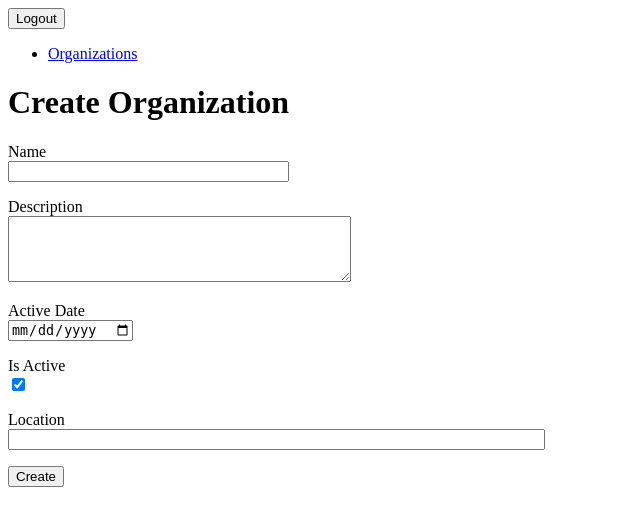
After one commit to brian-mugami/pos-system, a Flask app: page /org/create_organization in a window 1280 px wide. The commit adds this page. Shown: the top 526 px of the page, without its empty margins (0-640 px from the left). Run offline with Flask 3, Linux system fonts and the light colour scheme; the visitor is signed in with stand-in values (Sample User, id 1); some libraries are stand-ins or nearby versions.

Commit message:
organization begining

```diff
--- a/system/__init__.py
+++ b/system/__init__.py
@@ -24,9 +24,10 @@ def create_app():
     login_manager.login_view = 'auth_blp.login'
     login_manager.init_app(app)
     from .models import UserModel
-    from .routes import auth_blp,home_blp
+    from .routes import auth_blp, home_blp, org_blp
     app.register_blueprint(auth_blp, url_prefix="/")
     app.register_blueprint(home_blp, url_prefix="/dash")
+    app.register_blueprint(org_blp, url_prefix="/org")
 
     @login_manager.user_loader
     def load_user(id):
--- a/system/forms/__init__.py
+++ b/system/forms/__init__.py
@@ -1 +1,2 @@
 from .auth_forms import RegistrationForm, LoginForm, ForgotPasswordForm
+from .organization_form import  *
--- a/system/forms/organization_form.py
+++ b/system/forms/organization_form.py
@@ -0,0 +1,14 @@
+from flask_wtf import FlaskForm
+from wtforms import StringField, SubmitField
+from wtforms.fields.datetime import DateTimeField, DateField
+from wtforms.fields.simple import TextAreaField, BooleanField
+from wtforms.validators import DataRequired, Length, Optional
+
+
+class OrganizationForm(FlaskForm):
+    name = StringField('Name', validators=[DataRequired(), Length(max=50)])
+    description = TextAreaField('Description', validators=[Optional()])
+    active_date = DateField('Active Date', validators=[DataRequired()])
+    is_active = BooleanField('Is Active', default=True)
+    location = StringField('Location', validators=[Optional(), Length(max=256)])
+    submit = SubmitField('Create')
--- a/system/routes/__init__.py
+++ b/system/routes/__init__.py
@@ -1,2 +1,3 @@
 from .auth import auth_blp
 from .homepage import home_blp
+from .organization import org_blp
--- a/system/routes/organization.py
+++ b/system/routes/organization.py
@@ -0,0 +1,39 @@
+from flask import Blueprint, flash, redirect, url_for, render_template, request
+from flask_login import login_required, current_user
+from sqlalchemy.exc import IntegrityError
+
+from ..forms import OrganizationForm
+from ..models import OrganizationModel
+
+org_blp = Blueprint("org_blp", __name__, template_folder='templates', static_folder='static')
+
+
+@org_blp.route('/organization', methods=['GET'])
+@login_required
+def all_orgs():
+    orgs = OrganizationModel.query.all()
+    return render_template('org_templates/all_orgs.html', user=current_user, orgs=orgs)
+
+
+@org_blp.route('/create_organization', methods=['GET', 'POST'])
+@login_required
+def create_orgs():
+    form = OrganizationForm()
+    if request.method == "POST":
+        organization = OrganizationModel(
+            name=form.name.data,
+            description=form.description.data,
+            active_date=form.active_date.data,
+            is_active=form.is_active.data,
+            location=form.location.data,
+            user_id=current_user.id
+        )
+        try:
+            organization.save_to_db()
+            flash('Organization created successfully!', 'success')
+            return redirect(url_for('org_blp.all_orgs'))
+        except IntegrityError as e:
+            flash('Organization is not unique!', 'success')
+        except Exception as e:
+            flash('Organization not created successfully!', 'errr')
+    return render_template('org_templates/create_org.html', form=form, user=current_user)
--- a/system/templates/base.html
+++ b/system/templates/base.html
@@ -9,10 +9,14 @@
 <a href="{{url_for('auth_blp.logout')}}">
     <button class="btn btn-danger">Logout</button>
 </a>
+<ul>
+    <li><a href="{{url_for('org_blp.all_orgs')}}">Organizations</a></li>
+</ul>
 {% else %}
 <a href="{{url_for('auth_blp.login')}}">
     <button class="btn btn-success"> Login</button>
 </a>
+
 {% endif %}
 {% block content %}
 {% endblock%}
--- /dev/null
+++ b/system/templates/org_templates/create_org.html
@@ -0,0 +1,43 @@
+{% extends 'base.html' %}
+{%block title%} Create Organization {%endblock%}
+{% block content%}
+<h1>Create Organization</h1>
+<form method="POST">
+    {{ form.hidden_tag() }}
+    <p>
+        {{ form.name.label }}<br>
+        {{ form.name(size=32) }}<br>
+        {% for error in form.name.errors %}
+        <span style="color: red;">[{{ error }}]</span>
+        {% endfor %}
+    </p>
+    <p>
+        {{ form.description.label }}<br>
+        {{ form.description(rows=4, cols=40) }}<br>
+        {% for error in form.description.errors %}
+        <span style="color: red;">[{{ error }}]</span>
+        {% endfor %}
+    </p>
+    <p>
+        {{ form.active_date.label }}<br>
+        {{ form.active_date }}<br>
+        {% for error in form.active_date.errors %}
+        <span style="color: red;">[{{ error }}]</span>
+        {% endfor %}
+    </p>
+    <p>
+        {{ form.is_active.label }}<br>
+        {{ form.is_active }}<br>
+    </p>
+    <p>
+        {{ form.location.label }}<br>
+        {{ form.location(size=64) }}<br>
+        {% for error in form.location.errors %}
+        <span style="color: red;">[{{ error }}]</span>
+        {% endfor %}
+    </p>
+    <p>
+        {{ form.submit(class="btn btn-dark mb-3") }}
+    </p>
+</form>
+{% endblock %}
```
Also changed, not shown: system/models/organziation_model.py (+4 -4 lines), system/templates/org_templates/all_orgs.html (added, +32 -0 lines), system/templates/org_templates/__init__.py (added).
